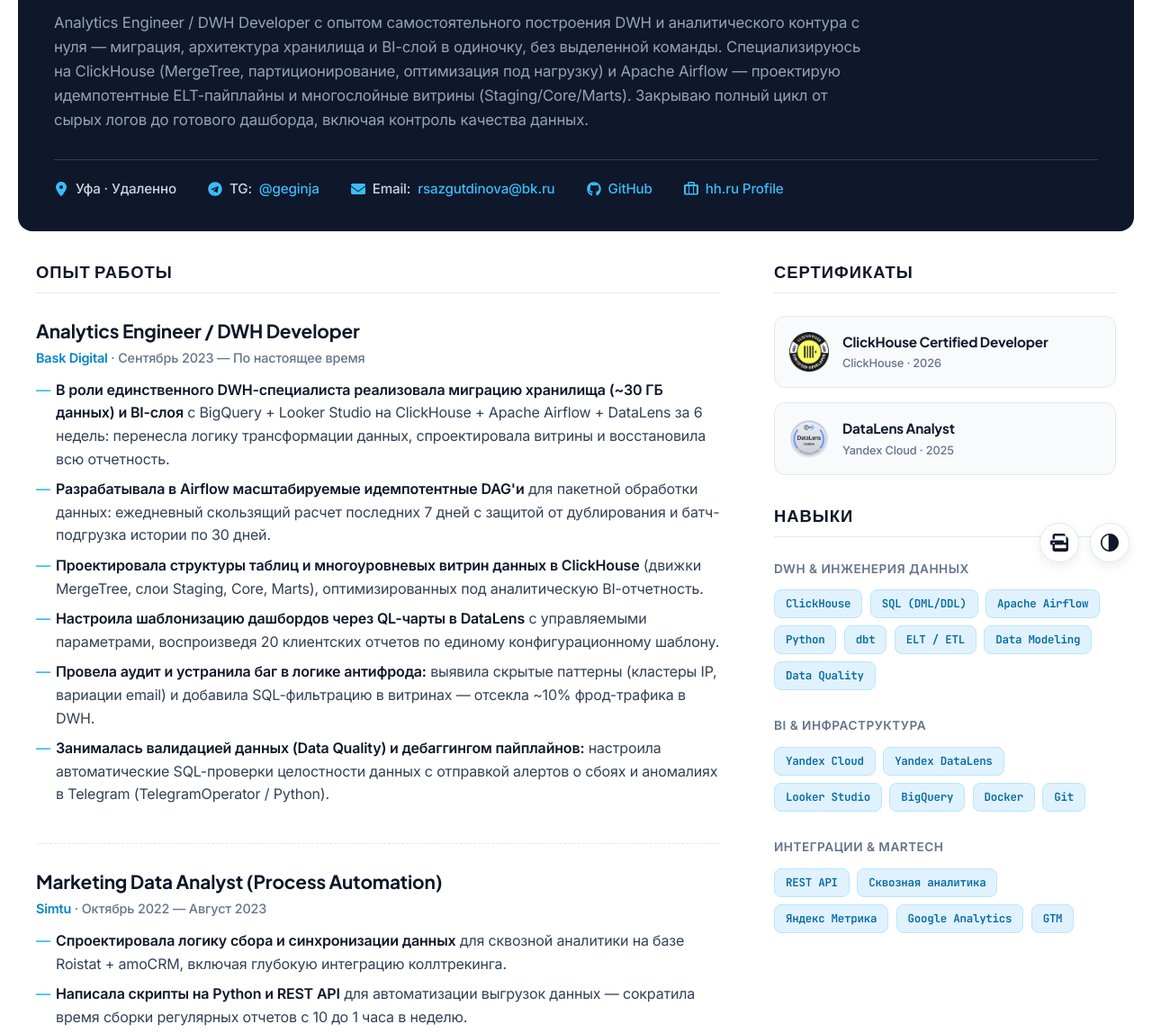
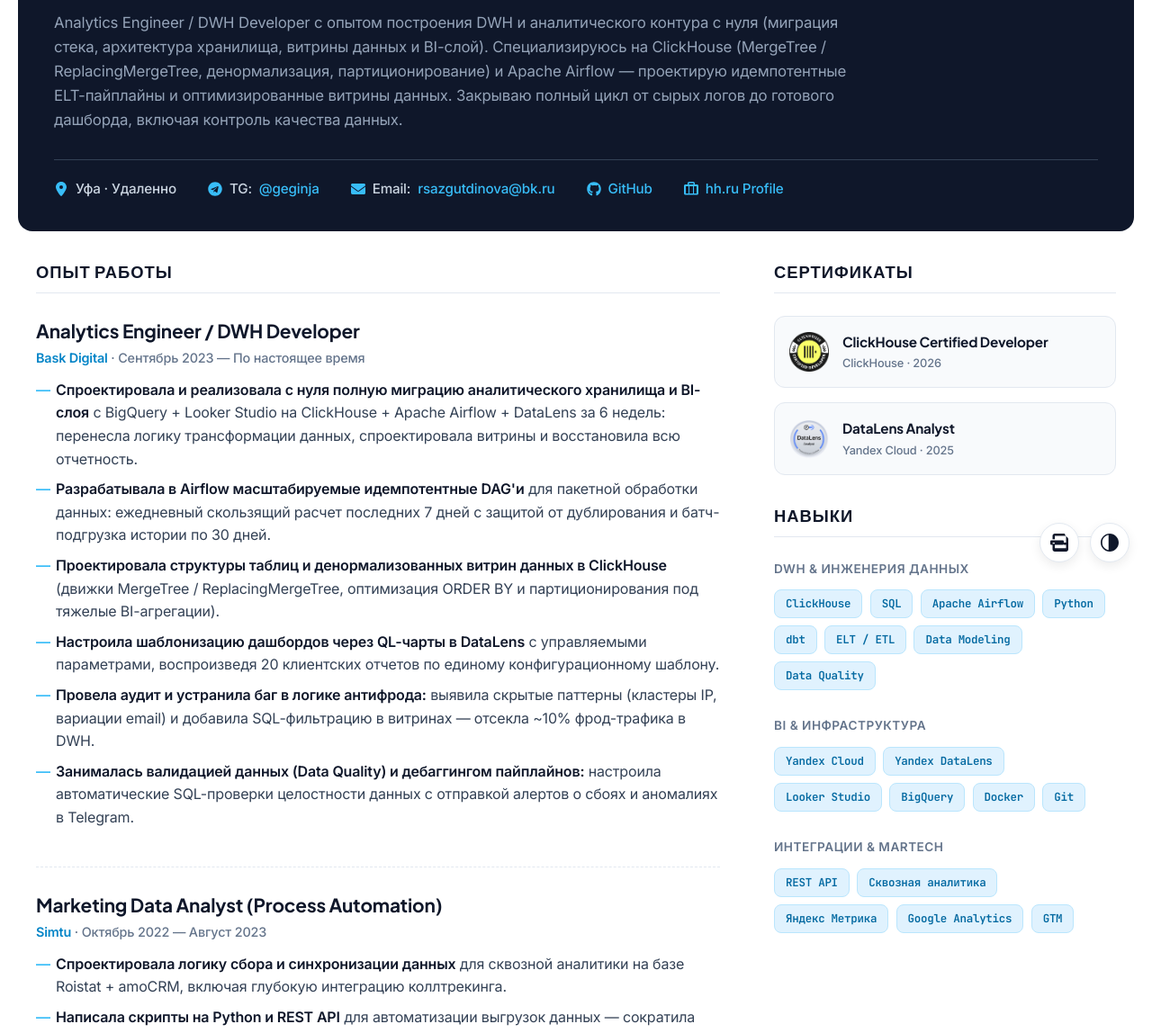
Before and after one commit to reginasaz/resume, a plain HTML site: page index.html in a window 1280 px wide. Shown: the part 150-1298 px from the top of the page at 90% size. Drawn offline with Linux system fonts and the light colour scheme.

Commit message:
Update index.html

```diff
--- a/index.html
+++ b/index.html
@@ -543,7 +543,7 @@
         <h1>Regina Sazgutdinova</h1>
         <p class="role-title">Analytics Engineer / DWH Developer</p>
         <p class="summary-text">
-            Analytics Engineer / DWH Developer с опытом самостоятельного построения DWH и аналитического контура с нуля — миграция, архитектура хранилища и BI-слой в одиночку, без выделенной команды. Специализируюсь на ClickHouse (MergeTree, партиционирование, оптимизация под нагрузку) и Apache Airflow — проектирую идемпотентные ELT-пайплайны и многослойные витрины (Staging/Core/Marts). Закрываю полный цикл от сырых логов до готового дашборда, включая контроль качества данных.
+            Analytics Engineer / DWH Developer с опытом построения DWH и аналитического контура с нуля (миграция стека, архитектура хранилища, витрины данных и BI-слой). Специализируюсь на ClickHouse (MergeTree / ReplacingMergeTree, денормализация, партиционирование) и Apache Airflow — проектирую идемпотентные ELT-пайплайны и оптимизированные витрины данных. Закрываю полный цикл от сырых логов до готового дашборда, включая контроль качества данных.
         </p>
 
         <div class="contact-bar">
@@ -583,12 +583,12 @@
                         <strong><a href="https://bask.ws" target="_blank">Bask Digital</a></strong> &middot; Сентябрь 2023 — По настоящее время
                     </p>
                     <ul>
-                        <li><strong>В роли единственного DWH-специалиста реализовала миграцию хранилища (~30 ГБ данных) и BI-слоя</strong> с BigQuery + Looker Studio на ClickHouse + Apache Airflow + DataLens за 6 недель: перенесла логику трансформации данных, спроектировала витрины и восстановила всю отчетность.</li>
+                        <li><strong>Спроектировала и реализовала с нуля полную миграцию аналитического хранилища и BI-слоя</strong> с BigQuery + Looker Studio на ClickHouse + Apache Airflow + DataLens за 6 недель: перенесла логику трансформации данных, спроектировала витрины и восстановила всю отчетность.</li>
                         <li><strong>Разрабатывала в Airflow масштабируемые идемпотентные DAG'и</strong> для пакетной обработки данных: ежедневный скользящий расчет последних 7 дней с защитой от дублирования и батч-подгрузка истории по 30 дней.</li>
-                        <li><strong>Проектировала структуры таблиц и многоуровневых витрин данных в ClickHouse</strong> (движки MergeTree, слои Staging, Core, Marts), оптимизированных под аналитическую BI-отчетность.</li>
+                        <li><strong>Проектировала структуры таблиц и денормализованных витрин данных в ClickHouse</strong> (движки MergeTree / ReplacingMergeTree, оптимизация ORDER BY и партиционирования под тяжелые BI-агрегации).</li>
                         <li><strong>Настроила шаблонизацию дашбордов через QL-чарты в DataLens</strong> с управляемыми параметрами, воспроизведя 20 клиентских отчетов по единому конфигурационному шаблону.</li>
                         <li><strong>Провела аудит и устранила баг в логике антифрода:</strong> выявила скрытые паттерны (кластеры IP, вариации email) и добавила SQL-фильтрацию в витринах — отсекла ~10% фрод-трафика в DWH.</li>
-                        <li><strong>Занималась валидацией данных (Data Quality) и дебаггингом пайплайнов:</strong> настроила автоматические SQL-проверки целостности данных с отправкой алертов о сбоях и аномалиях в Telegram (TelegramOperator / Python).</li>
+                        <li><strong>Занималась валидацией данных (Data Quality) и дебаггингом пайплайнов:</strong> настроила автоматические SQL-проверки целостности данных с отправкой алертов о сбоях и аномалиях в Telegram.</li>
                     </ul>
                 </article>
 
@@ -612,7 +612,7 @@
                             <a href="https://github.com/reginasaz/clickhouse-anonymizer" target="_blank" class="project-link">GitHub ↗</a>
                         </div>
                         <p>
-                            AST-based инструмент маскирования чувствительных данных в ClickHouse SQL перед передачей в LLM: сохраняет синтаксическую структуру, семантически классифицирует поля (id/dt/metric) и поддерживает сквозную пакетную обработку слоев Staging/Marts.
+                            AST-based инструмент маскирования чувствительных данных в ClickHouse SQL перед передачей в LLM: сохраняет синтаксическую структуру, семантически классифицирует поля (id/dt/metric) и поддерживает сквозную пакетную обработку связанных DWH-скриптов.
                         </p>
                         <div class="project-badges">
                             <span class="badge">Python</span>
@@ -663,7 +663,7 @@
                         <div class="skill-group-wrapper">
                             <h4>DWH & Инженерия данных</h4>
                             <span class="badge">ClickHouse</span>
-                            <span class="badge">SQL (DML/DDL)</span>
+                            <span class="badge">SQL</span>
                             <span class="badge">Apache Airflow</span>
                             <span class="badge">Python</span>
                             <span class="badge">dbt</span>
```
